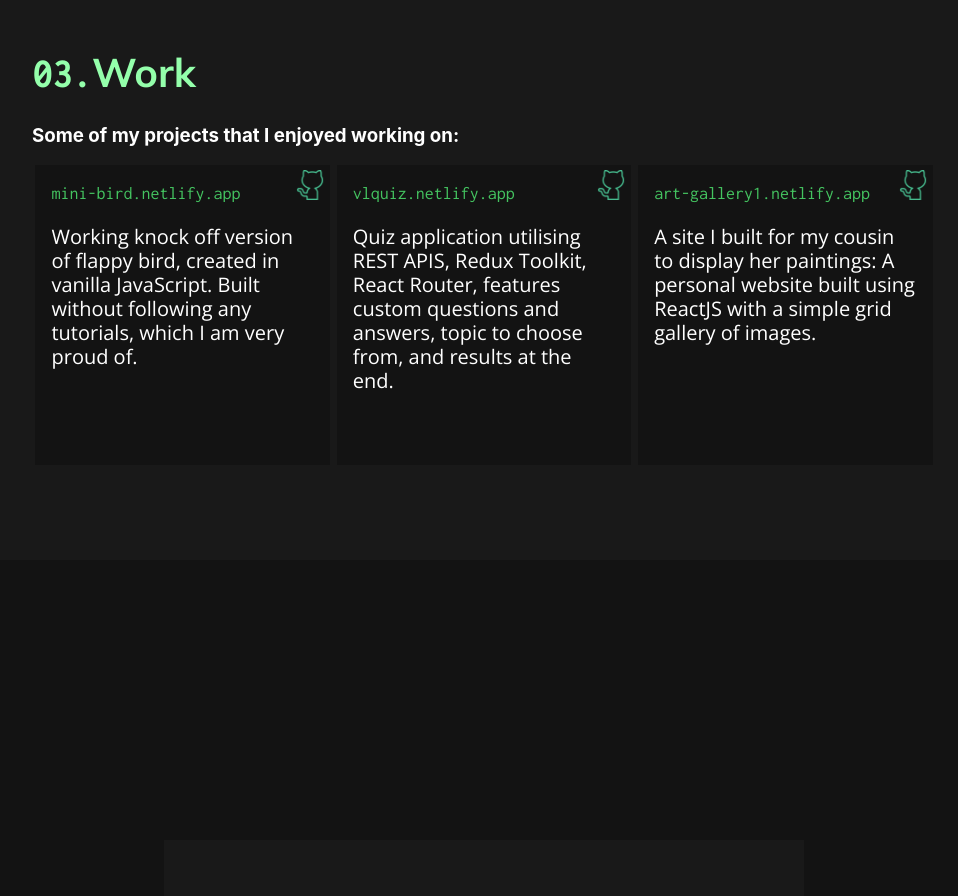
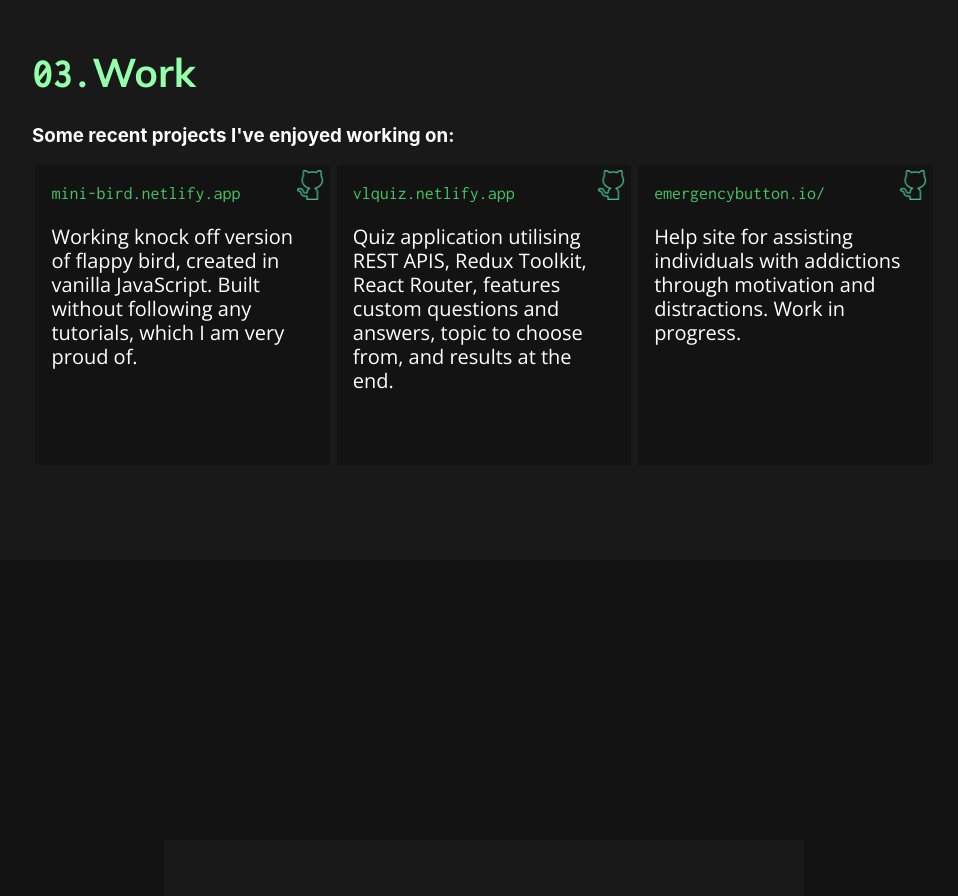
Before and after one commit to zombozz/portfolio, a React (Create React App) app: page / in a window 1280 px wide. Shown: the part 2600-3496 px from the top of the page, without its empty margins (156-1114 px from the left). Built offline with nearby package versions, Linux system fonts and the light colour scheme.

Commit message:
updated work3 at Work.js

```diff
--- a/src/Work.js
+++ b/src/Work.js
@@ -4,7 +4,7 @@ const Work = () => {
   return (
     <div id="work" className='container'>
         <h1><span>03.</span>Work</h1>
-        <h3>Some of my projects that I enjoyed working on:</h3>
+        <h3>Some recent projects I've enjoyed working on:</h3>
         <div className='work-container'>
             <div id="work-cont" className='work-1'>
                 <a target='#' href="https://mini-bird.netlify.app/">mini-bird.netlify.app</a>
@@ -22,10 +22,15 @@ const Work = () => {
                 <p>Quiz application utilising REST APIS, Redux Toolkit, React Router, features custom questions and answers, topic to choose from, and results at the end.</p>
             </div>
             <div id="work-cont" className='work-3'>
+                <a target='#' href="https://emergencybutton.io/">emergencybutton.io/</a>
+                <a target='#' href="https://github.com/zombozz/TEB"><img src="images/github.png"></img></a>
+                <p>Help site for assisting individuals with addictions through motivation and distractions. Work in progress.</p>
+            </div>
+            {/* <div id="work-cont" className='work-3'>
                 <a target='#' href="https://art-gallery1.netlify.app">art-gallery1.netlify.app</a>
                 <a target='#' href="https://github.com/zombozz/artwork-show"><img src="images/github.png"></img></a>
                 <p>A site I built for my cousin to display her paintings: A personal website built using ReactJS with a simple grid gallery of images.</p>
-            </div>
+            </div> */}
         </div>
     </div>
   )
```
